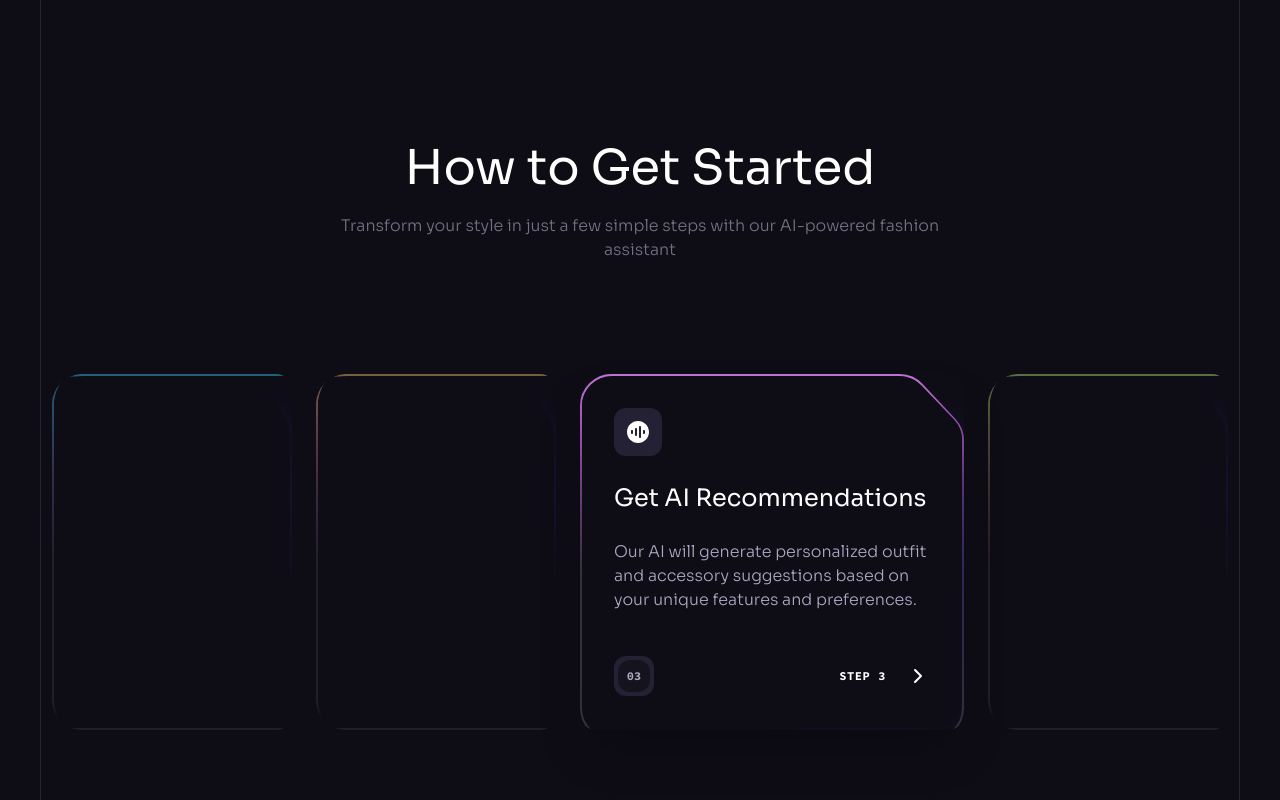
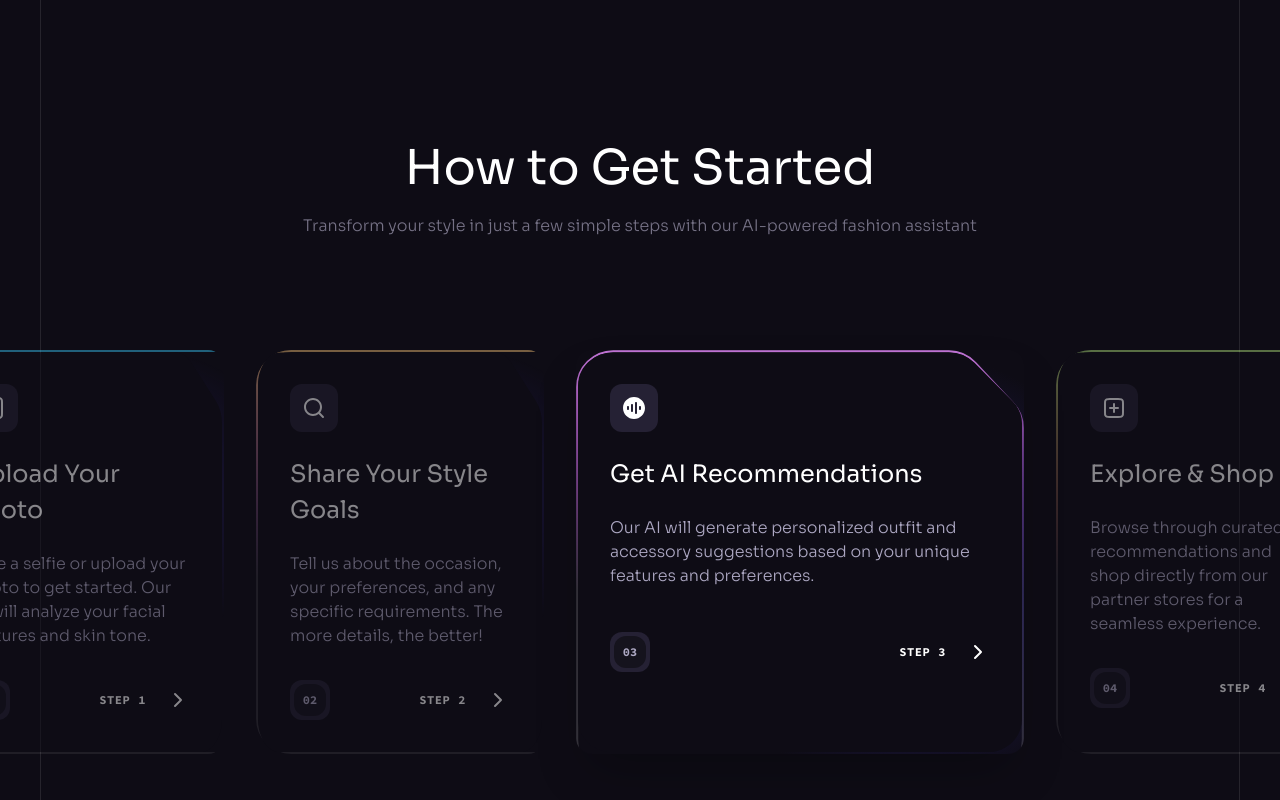
Before and after one commit to Shivam-Rana14/Rasa-AI, a React (Vite) app: page / in a window 1280 px wide. Shown: the part 3940-4740 px from the top of the page. Built offline with nearby package versions, Linux system fonts and the light colour scheme.

Commit message:
ui-fixes-small-screen

```diff
--- a/src/components/Benefits.jsx
+++ b/src/components/Benefits.jsx
@@ -5,12 +5,24 @@ import Arrow from "../assets/svg/Arrow";
 import { GradientLight } from "./design/Benefits";
 import ClipPath from "../assets/svg/ClipPath";
 import { motion, useInView, useScroll } from "framer-motion";
-import { useRef } from "react";
+import { useRef, useState, useEffect } from "react";
 
 const Benefits = () => {
   const containerRef = useRef(null);
   const isInView = useInView(containerRef, { threshold: 1 });
   const { scrollYProgress } = useScroll({ container: containerRef });
+  const [isMobile, setIsMobile] = useState(false);
+
+  useEffect(() => {
+    const checkMobile = () => {
+      setIsMobile(window.innerWidth < 768);
+    };
+
+    checkMobile();
+    window.addEventListener("resize", checkMobile);
+
+    return () => window.removeEventListener("resize", checkMobile);
+  }, []);
 
   const itemVariants = {
     hidden: (i) => {
@@ -50,26 +62,38 @@ const Benefits = () => {
       <motion.div
         className="container relative z-2"
         initial="hidden"
-        animate={isInView ? "visible" : "hidden"}
+        animate={isInView && !isMobile ? "visible" : "visible"} // Always visible on mobile
       >
         <Heading
           className="md:max-w-md lg:max-w-2xl"
           title="Style made simple with RASA.ai"
         />
 
-        <div className="flex flex-wrap justify-center gap-6 mb-10">
+        <div
+          className={`flex ${
+            isMobile
+              ? "flex-col w-full gap-4 px-4"
+              : "flex-wrap justify-center gap-6"
+          } mb-10`}
+        >
           {benefits.map((item, index) => (
             <motion.div
-              ref={containerRef}
+              ref={isMobile ? null : containerRef} // No ref on mobile
               key={item.id}
-              variants={itemVariants}
-              initial="hidden"
-              animate={isInView ? "visible" : "hidden"}
-              whileHover="hover"
-              className="block relative p-0.5 bg-no-repeat bg-[length:100%_100%] w-full sm:w-[45%] md:w-[30%] lg:w-[24rem] rounded-2xl overflow-hidden transform transition-all"
+              variants={isMobile ? {} : itemVariants} // No variants on mobile
+              initial="visible" // Always visible on mobile
+              animate="visible" // Always visible on mobile
+              whileHover={isMobile ? {} : "hover"} // No hover on mobile
+              className={`block relative p-0.5 bg-no-repeat bg-[length:100%_100%] ${
+                isMobile
+                  ? "w-full my-2"
+                  : "w-full sm:w-[45%] md:w-[30%] lg:w-[24rem]"
+              } rounded-2xl overflow-hidden transform transition-all`}
               style={{
                 backgroundImage: `url(${item.backgroundUrl})`,
-                y: scrollYProgress.get() * (index % 2 === 0 ? 30 : -30), // Merged styles
+                y: isMobile
+                  ? 0
+                  : scrollYProgress.get() * (index % 2 === 0 ? 30 : -30), // No scroll effect on mobile
               }}
               custom={index}
             >
--- a/src/components/HowToUse.jsx
+++ b/src/components/HowToUse.jsx
@@ -10,42 +10,60 @@ import { useState, useEffect, useRef } from "react";
 const HowToUse = () => {
   const [currentIndex, setCurrentIndex] = useState(0);
   const containerRef = useRef(null);
+  const [isMobile, setIsMobile] = useState(false);
 
   useEffect(() => {
-    const interval = setInterval(() => {
-      setCurrentIndex((prevIndex) => (prevIndex + 1) % howToUse.length);
-    }, 3000);
+    const checkMobile = () => {
+      setIsMobile(window.innerWidth < 768);
+    };
 
-    return () => clearInterval(interval);
+    checkMobile();
+    window.addEventListener("resize", checkMobile);
+
+    return () => window.removeEventListener("resize", checkMobile);
   }, []);
 
+  useEffect(() => {
+    if (!isMobile) {
+      const interval = setInterval(() => {
+        setCurrentIndex((prevIndex) => (prevIndex + 1) % howToUse.length);
+      }, 3000);
+
+      return () => clearInterval(interval);
+    }
+  }, [isMobile]);
+
   const cardVariants = {
-    initial: { opacity: 0, x: 50 },
-    animate: { opacity: 1, x: 0 },
-    exit: { opacity: 0, x: -50 },
+    initial: { opacity: 0, x: 50, scale: 0.9 },
+    animate: { opacity: 1, x: 0, scale: 1 },
+    exit: { opacity: 0, x: -50, scale: 0.9 },
   };
 
   return (
     <Section id="how-to-use" crosses className="py-16">
-      {" "}
-      {/* Increased Section Padding */}
       <div className="container relative z-2">
         <Heading
-          className="md:max-w-md lg:max-w-2xl"
+          className="md:max-w-md lg:max-w-2xl xl:max-w-4xl" // Improved larger screen support
           title="How to Get Started"
           text="Transform your style in just a few simple steps with our AI-powered fashion assistant"
         />
 
         <div className="flex justify-center mb-10">
-          <div className="flex gap-6" ref={containerRef}>
-            {" "}
+          <div
+            className={`flex ${
+              isMobile ? "flex-col w-full gap-4 px-4" : "gap-6 xl:gap-8" // Improved larger screen gap
+            }`}
+            ref={containerRef}
+          >
             {howToUse.map((item, index) => (
               <div
                 key={item.id}
                 className={`relative p-0.5 rounded-2xl overflow-hidden transform transition-all ${
-                  index === currentIndex
-                    ? "w-full sm:w-[45%] md:w-[30%] lg:w-[24rem] shadow-2xl z-[1000] my-8"
-                    : "w-[8rem] sm:w-[12rem] md:w-[15rem] opacity-50 pointer-events-none z-0 my-8"
+                  isMobile
+                    ? "w-full my-2"
+                    : index === currentIndex
+                    ? "w-full sm:w-[45%] md:w-[30%] lg:w-[24rem] xl:w-[28rem] shadow-2xl z-[1000] my-8" // Improved larger screen width
+                    : "w-[8rem] sm:w-[12rem] md:w-[15rem] xl:w-[18rem] opacity-50 pointer-events-none z-0 my-8" // Improved larger screen width
                 }`}
                 style={{
                   backgroundImage: item.backgroundUrl
@@ -54,14 +72,46 @@ const HowToUse = () => {
                   backgroundSize: "cover",
                 }}
               >
-                {index === currentIndex && (
+                {isMobile || index === currentIndex ? (
+                  <div className="relative z-2 flex flex-col min-h-[22rem] p-8">
+                    <div className="flex items-center justify-center mb-6 w-12 h-12 bg-n-6 rounded-xl">
+                      <img
+                        src={item.iconUrl}
+                        width={24}
+                        height={24}
+                        alt={item.title}
+                      />
+                    </div>
+
+                    <h5 className="h5 mb-6">{item.title}</h5>
+                    <p className="body-2 mb-8 text-n-3">{item.text}</p>
+
+                    <div className="flex items-center mt-auto">
+                      <div className="flex items-center justify-center w-10 h-10 bg-n-6 rounded-xl">
+                        <div className="flex items-center justify-center w-8 h-8 bg-n-7 rounded-[0.75rem]">
+                          <div className="font-code text-xs font-bold text-n-3">
+                            {String(Number(item.id) + 1).padStart(2, "00")}
+                          </div>
+                        </div>
+                      </div>
+                      <p className="ml-auto font-code text-xs font-bold text-n-1 uppercase tracking-wider">
+                        Step {Number(item.id) + 1}
+                      </p>
+                      <Arrow />
+                    </div>
+                  </div>
+                ) : (
                   <AnimatePresence initial={false} mode="wait">
                     <motion.div
                       variants={cardVariants}
                       initial="initial"
                       animate="animate"
                       exit="exit"
-                      transition={{ duration: 0.5 }}
+                      transition={{
+                        duration: 0.5,
+                        type: "spring",
+                        stiffness: 100,
+                      }} // Improved animation
                       className="relative z-2 flex flex-col min-h-[22rem] p-8 pointer-events-none"
                     >
                       <div className="flex items-center justify-center mb-6 w-12 h-12 bg-n-6 rounded-xl">
--- a/src/components/Pricing.jsx
+++ b/src/components/Pricing.jsx
@@ -14,13 +14,18 @@ const Pricing = () => {
           text="Select the plan that best fits your needs and start transforming your style with AI"
         />
 
-        <div className="flex flex-col md:flex-row gap-8 md:gap-10 mb-10 justify-center items-center">
-          <LeftLine />
-          <div className="flex flex-col md:flex-row gap-8 md:gap-10">
+        <div className="flex flex-col md:flex-row gap-8 md:gap-10 mb-10 justify-center items-center px-4">
+          {" "}
+          {/* Added px-4 for mobile padding */}
+          <LeftLine className="hidden md:block" />{" "}
+          {/* Hide LeftLine on mobile */}
+          <div className="flex flex-col md:flex-row gap-8 md:gap-10 w-full">
+            {" "}
+            {/* Made the inner div w-full for mobile */}
             {pricing.map((plan) => (
               <div
                 key={plan.id}
-                className="bg-no-repeat bg-[length:100%_100%] rounded-2xl p-6 md:p-8 w-full shadow-lg transition-transform hover:scale-102 md:hover:scale-105" // Modified animation
+                className="bg-no-repeat bg-[length:100%_100%] rounded-2xl p-6 md:p-8 w-full shadow-lg transition-transform hover:scale-102 md:hover:scale-105"
                 style={{
                   backgroundImage: `url(${plan.backgroundUrl})`,
                 }}
@@ -67,7 +72,8 @@ const Pricing = () => {
               </div>
             ))}
           </div>
-          <RightLine />
+          <RightLine className="hidden md:block" />{" "}
+          {/* Hide RightLine on mobile */}
         </div>
       </div>
     </Section>
```
